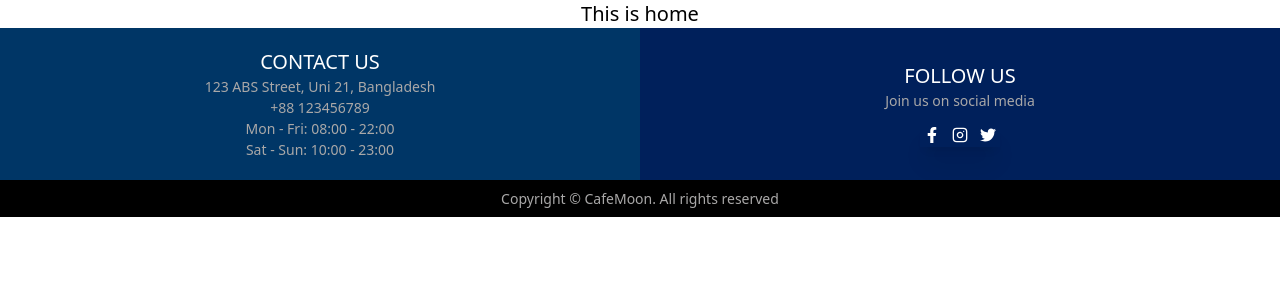
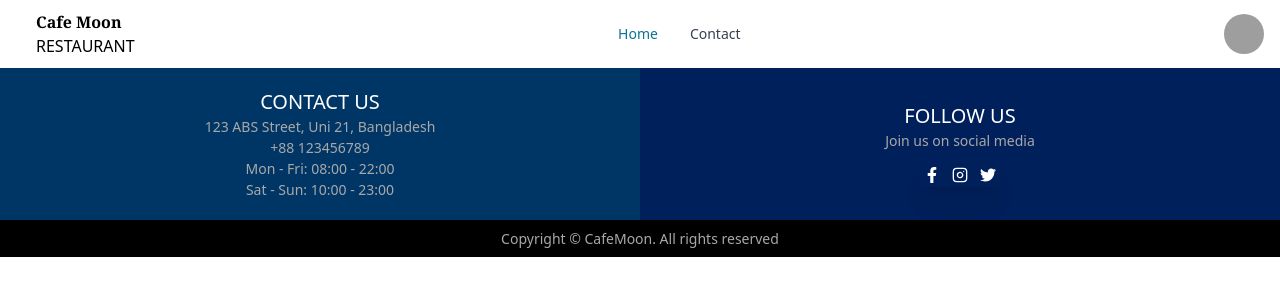
Before and after one commit to Sumaiya-Meem/CafeMoon, a React (Vite) app: page / in a window 1280 px wide. Shown: the top 300 px of the page. Built offline with nearby package versions, Linux system fonts and the light colour scheme; grey boxes are pictures that could not be loaded.

Commit message:
design navbar section

```diff
--- a/src/Pages/HomePage/Home/Home.jsx
+++ b/src/Pages/HomePage/Home/Home.jsx
@@ -1,10 +1,11 @@
 import Footer from "../../SharePage/Footer/Footer";
+import Header from "../../SharePage/Header/Header";
 
 
 const Home = () => {
     return (
         <div>
-            <p className="text-center text-xl">This is home</p>
+            <Header></Header>
             <Footer></Footer>
         </div>
     );
--- /dev/null
+++ b/src/Pages/SharePage/Header/Header.jsx
@@ -0,0 +1,46 @@
+import { Avatar, Dropdown, Navbar } from "flowbite-react";
+
+const Header = () => {
+    return (
+        <div>
+
+    <Navbar fluid rounded>
+      <Navbar.Brand href="/" className="">
+      <div className="ml-5">
+      <p className="font-serif font-bold ">Cafe Moon</p>
+        <p className="uppercase">Restaurant</p>
+      </div>
+      </Navbar.Brand>
+      <div className="flex md:order-2">
+        <Dropdown
+          arrowIcon={false}
+          inline
+          label={
+            <Avatar alt="User settings" img="https://flowbite.com/docs/images/people/profile-picture-5.jpg" rounded />
+          }
+        >
+          <Dropdown.Header>
+            <span className="block text-sm">Bonnie Green</span>
+            <span className="block truncate text-sm font-medium">name@flowbite.com</span>
+          </Dropdown.Header>
+          <Dropdown.Item>Dashboard</Dropdown.Item>
+          <Dropdown.Item>Settings</Dropdown.Item>
+          <Dropdown.Item>Earnings</Dropdown.Item>
+          <Dropdown.Divider />
+          <Dropdown.Item>Sign out</Dropdown.Item>
+        </Dropdown>
+        <Navbar.Toggle />
+      </div>
+      <Navbar.Collapse>
+        <Navbar.Link href="/" active>
+          Home
+        </Navbar.Link>
+        <Navbar.Link href="#">Contact</Navbar.Link>
+      </Navbar.Collapse>
+    </Navbar>
+
+        </div>
+    );
+};
+
+export default Header;
```
